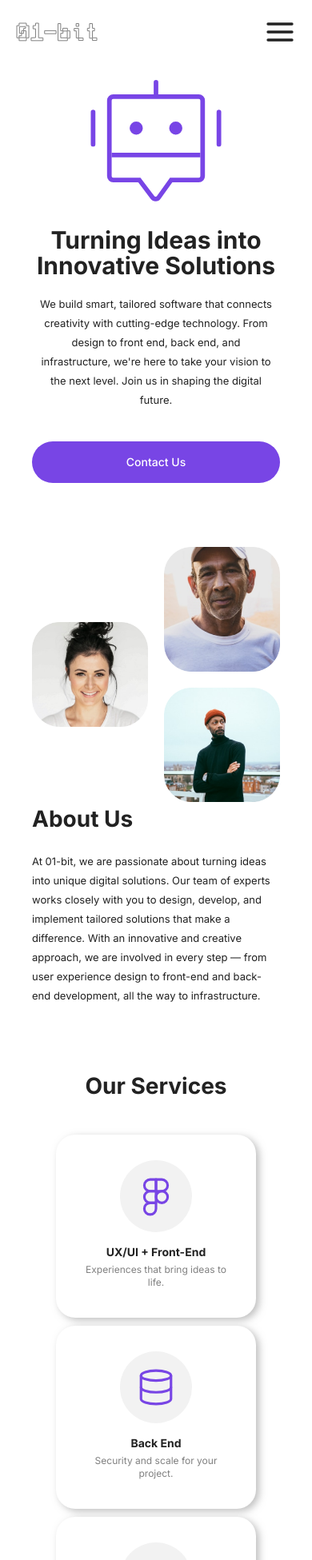
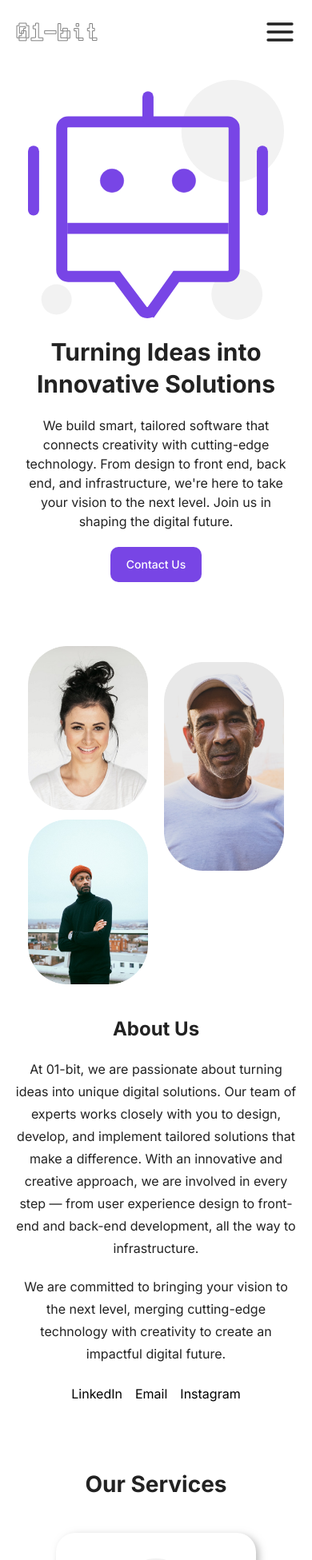
Before and after one commit to Fabrica-de-sistemas/01bit-site, a React (Vite) app: page / in a window 390 px wide. Shown: the top 1951 px of the page at 80% size. Built offline with nearby package versions, Linux system fonts and the light colour scheme.

Commit message:
Commit com o código responsivo para todas as telas

```diff
--- a/src/Pages/About.jsx
+++ b/src/Pages/About.jsx
@@ -9,33 +9,36 @@ const About = () => {
   return (
     <>
       <section
-        id="about-desktop"
-        className="hidden md:flex mt-20 px-[8%] justify-right items-center"
+        id="about"
+        className="mt-20 px-[5%] flex flex-col lg:flex-row items-center lg:items-start gap-10"
       >
-        <div className="md:w-[20%] md:flex md:flex-col md:gap-3 md:mr-[20px]">
+        <div className="flex flex-row flex-wrap lg:flex-nowrap justify-center lg:justify-start gap-5">
+          <div className="flex flex-col gap-3">
             <img
-            className="md:w-[274px] md:h-[375px] object-cover rounded-[10px]"
+              className="w-[150px] sm:w-[200px] lg:w-[274px] h-auto object-cover rounded-[10px]"
               src={DesktopImage02}
               alt="Imagem 2"
             />
             <img
-            className="md:w-[274px] md:h-[375px] object-cover rounded-[10px]"
+              className="w-[150px] sm:w-[200px] lg:w-[274px] h-auto object-cover rounded-[10px]"
               src={DesktopImage03}
               alt="Imagem 3"
             />
           </div>
-        <div className="md:w-[20%] md:flex md:flex-col md:mr-[25px]">
+          <div>
             <img
-            className="md:w-[274px] md:h-[476px] object-cover rounded-[10px]"
+              className="w-[150px] sm:w-[200px] lg:w-[274px] h-auto object-cover rounded-[10px] mt-5 lg:mt-20"
               src={DesktopImage01}
               alt="Imagem 1"
             />
           </div>
-        <div className="md:w-[45%] md:text-left">
-          <h2 className="font-bold text-4xl text-secondary-01 mb-5">
+        </div>
+
+        <div className="w-full lg:w-[35%] text-center lg:text-left">
+          <h2 className="font-bold text-2xl sm:text-3xl lg:text-4xl text-secondary-01 mb-5">
             About Us
           </h2>
-          <p className="font-normal text-lg leading-8 text-secondary-01 mb-5">
+          <p className="font-normal text-base sm:text-lg leading-7 sm:leading-8 text-secondary-01 mb-5">
             At 01-bit, we are passionate about turning ideas into unique digital
             solutions. Our team of experts works closely with you to design,
             develop, and implement tailored solutions that make a difference. With
@@ -43,12 +46,12 @@ const About = () => {
             from user experience design to front-end and back-end development, all
             the way to infrastructure.
           </p>
-          <p className="font-normal text-lg leading-8 text-secondary-01">
+          <p className="font-normal text-base sm:text-lg leading-7 sm:leading-8 text-secondary-01">
             We are committed to bringing your vision to the next level, merging
             cutting-edge technology with creativity to create an impactful digital
             future.
           </p>
-          <div className="md:flex md:gap-4 mt-6">
+          <div className="flex justify-center lg:justify-start gap-4 mt-6">
             <a href="#" className="text-purple-500 hover:text-purple-700">LinkedIn</a>
             <a href="#" className="text-purple-500 hover:text-purple-700">Email</a>
             <a href="#" className="text-purple-500 hover:text-purple-700">Instagram</a>
@@ -56,33 +59,6 @@ const About = () => {
         </div>
       </section>
 
-      <section
-        id="about"
-        className="md:hidden flex flex-col justify-end mt-20 px-10 max-w-[540px] mx-auto"
-      >
-        <div className="flex flex-row-reverse items-start gap-5">
-          <div>
-            <img className="mb-5" src={MobileImage01} alt="Perfil image" />
-            <img src={MobileImage03} alt="Perfil image" />
-          </div>
-          <div className="self-center">
-            <img src={MobileImage02} alt="Perfil image" />
-          </div>
-        </div>
-        <div>
-          <h2 className="text-left font-bold text-[28px] text-secondary-01 mb-5">
-            About Us
-          </h2>
-          <p className="text-left font-normal text-[13px] leading-6 text-secondary-01">
-            At 01-bit, we are passionate about turning ideas into unique digital
-            solutions. Our team of experts works closely with you to design,
-            develop, and implement tailored solutions that make a difference. With
-            an innovative and creative approach, we are involved in every step —
-            from user experience design to front-end and back-end development, all
-            the way to infrastructure.
-          </p>
-        </div>
-      </section>
     </>
   );
 };
--- a/src/Pages/Footer.jsx
+++ b/src/Pages/Footer.jsx
@@ -2,17 +2,18 @@ import { Linkedin, Instagram, Mail } from 'react-feather';
 
 const Footer = () => {
   return (
-    <footer className="hidden md:grid mt-20 py-8 bg-grayColors-01 grid-cols-1 items-center justify-center gap-[10px]">
+    <footer className="mt-20 py-8 bg-grayColors-01 flex flex-col items-center justify-center gap-4">
       <div className="flex justify-center items-center gap-2 text-secondary-02">
         <span>©</span>
         <p className="font-normal text-base">Todos os direitos reservados</p>
       </div>
-      <div className="flex items-center justify-center gap-2 text-primary-02">
+      <div className="flex justify-center items-center gap-5 text-primary-02">
         <Linkedin className="cursor-pointer" />
         <Instagram className="cursor-pointer" />
         <Mail className="cursor-pointer" />
       </div>
     </footer>
+
   );
 };
 
--- a/src/Pages/Home.jsx
+++ b/src/Pages/Home.jsx
@@ -4,38 +4,15 @@ import Illustration from '../assets/mobile/logo/illustration.svg';
 const Home = () => {
   return (
     <>
-      <section id="home-desktop" className="hidden md:flex mt-10 mx-[5%] justify-between items-center md:flex-row">
-        <div className="flex flex-col justify-center items-start gap-5 h-[650px] max-w-[40%]">
-          <h1 className="text-4xl leading-[3rem] font-bold text-secondary-01">
+      <section
+        id="home"
+        className="mt-10 mx-[5%] flex flex-col-reverse sm:flex-row sm:justify-between items-center gap-5"
+      >
+        <div className="flex flex-col justify-center items-start gap-5 max-w-full sm:max-w-[40%]">
+          <h1 className="text-3xl sm:text-4xl leading-[2.5rem] sm:leading-[3rem] font-bold text-secondary-01 text-center sm:text-left">
             Turning Ideas into Innovative Solutions
           </h1>
-          <p className="text-lg leading-7 font-normal text-secondary-01">
-            We build smart, tailored software that connects creativity with
-            cutting-edge technology. From design to front end, back end, and
-            infrastructure, we&apos;re here to take your vision to the next
-            level. Join us in shaping the digital future.
-          </p>
-          <a
-            href="#contact-desktop"
-            className="flex items-center justify-center gap-2 bg-primary-01 py-4 px-7 text-otherColors-01 text-sm rounded-[10px] font-medium"
-          >
-            Contact Us
-          </a>
-        </div>
-        <div className="w-[650px] h-[650px]">
-          <img src={Robot} alt="Imagem do robô" className="w-full h-full object-contain" />
-        </div>
-      </section>
-
-      <section id="home" className="md:hidden mt-10 mx-10 flex flex-col justify-center items-center gap-3">
-        <div className="w-[164px] mb-5">
-          <img src={Illustration} alt="Imagem do robô" />
-        </div>
-        <div className="text-center">
-          <h1 className="text-3xl leading-8 font-bold text-secondary-01 mb-5">
-            Turning Ideas into Innovative Solutions
-          </h1>
-          <p className="max-w-[300px] mx-auto text-[13px] leading-6 font-normal text-secondary-01 mb-10">
+          <p className="text-base sm:text-lg leading-6 sm:leading-7 font-normal text-secondary-01 text-center sm:text-left">
             We build smart, tailored software that connects creativity with
             cutting-edge technology. From design to front end, back end, and
             infrastructure, we&apos;re here to take your vision to the next
@@ -43,10 +20,18 @@ const Home = () => {
           </p>
           <a
             href="#contact"
-            className="flex items-center justify-center gap-2 bg-primary-01 py-4 px-7 text-otherColors-01 text-sm rounded-[30px] font-medium"
+            className="flex items-center justify-center gap-2 bg-primary-01 py-3 sm:py-4 px-5 sm:px-7 text-otherColors-01 text-sm sm:text-base rounded-[10px] font-medium mx-auto sm:mx-0"
           >
             Contact Us
           </a>
+        </div>
+
+        <div className="w-full sm:w-[650px] h-[300px] sm:h-[650px]">
+          <img
+            src={Robot}
+            alt="Imagem do robô"
+            className="w-full h-full object-contain"
+          />
         </div>
       </section>
     </>
--- a/src/Pages/Services.jsx
+++ b/src/Pages/Services.jsx
@@ -6,11 +6,13 @@ import { TrendingUp } from 'react-feather';
 const Services = () => {
   return (
     <>
-      <section id="services-desktop" className="mt-20 mx-[10%] flex flex-col items-center gap-10 md:block hidden">
+      <section id="services" className="mt-20 mx-auto px-5 flex flex-col items-center gap-10">
         <h2 className="text-center font-bold text-[28px] text-secondary-01">
           Our Services
         </h2>
-        <section className="flex flex-row gap-[100px]">
+        <section
+          className="flex flex-wrap justify-center gap-5 sm:gap-10 lg:gap-20"
+        >
           <Card
             icon={
               <Figma
@@ -21,7 +23,7 @@ const Services = () => {
             }
             title={'UX/UI + Front-End'}
             description={'Experiences that bring ideas to life.'}
-            className="hover:translate-y-[10px] transition-transform duration-200"
+            className="hover:translate-y-[10px] transition-transform duration-200 w-full sm:w-[45%] lg:w-[30%]"
           />
           <Card
             icon={
@@ -33,7 +35,7 @@ const Services = () => {
             }
             title={'Back End'}
             description={'Security and scale for your project.'}
-            className="hover:translate-y-[10px] transition-transform duration-200"
+            className="hover:translate-y-[10px] transition-transform duration-200 w-full sm:w-[45%] lg:w-[30%]"
           />
           <Card
             icon={
@@ -45,47 +47,11 @@ const Services = () => {
             }
             title={'Infrastructure'}
             description={'Secure connections for growth.'}
-            className="hover:translate-y-[10px] transition-transform duration-200"
+            className="hover:translate-y-[10px] transition-transform duration-200 w-full sm:w-[45%] lg:w-[30%]"
           />
         </section>
       </section>
 
-      <section id="services" className="mt-20 mx-10 flex flex-col items-center gap-10 md:hidden">
-        <h2 className="text-center font-bold text-[28px] text-secondary-01">
-          Our Services
-        </h2>
-        <section className="flex flex-col gap-[10px]">
-          <Card
-            icon={
-              <Figma size={50} strokeWidth={1.5} className="text-primary-01 " />
-            }
-            title={'UX/UI + Front-End'}
-            description={'Experiences that bring ideas to life.'}
-          />
-          <Card
-            icon={
-              <Database
-                size={50}
-                strokeWidth={1.5}
-                className="text-primary-01 "
-              />
-            }
-            title={'Back End'}
-            description={'Security and scale for your project.'}
-          />
-          <Card
-            icon={
-              <TrendingUp
-                size={50}
-                strokeWidth={1.5}
-                className="text-primary-01 "
-              />
-            }
-            title={'Infrastructure'}
-            description={'Secure connections for growth.'}
-          />
-        </section>
-      </section>
     </>
   );
 };
--- a/tailwind.config.js
+++ b/tailwind.config.js
@@ -25,6 +25,7 @@ export default {
         boxShadow: '4px 3px 10px 0px rgba(128, 128, 128, 0.50)',
       },
       screens: {
+        sm: '640px',
         md: '768px',
         lg: '1024px',
         xl: '1280px',
```
Also changed, not shown: src/Pages/ContactUs.jsx (+5 -48 lines), src/Pages/Header.jsx (+8 -9 lines), src/Pages/Projects.jsx (+10 -51 lines). Lines whose indentation alone changed are shown as unchanged.
